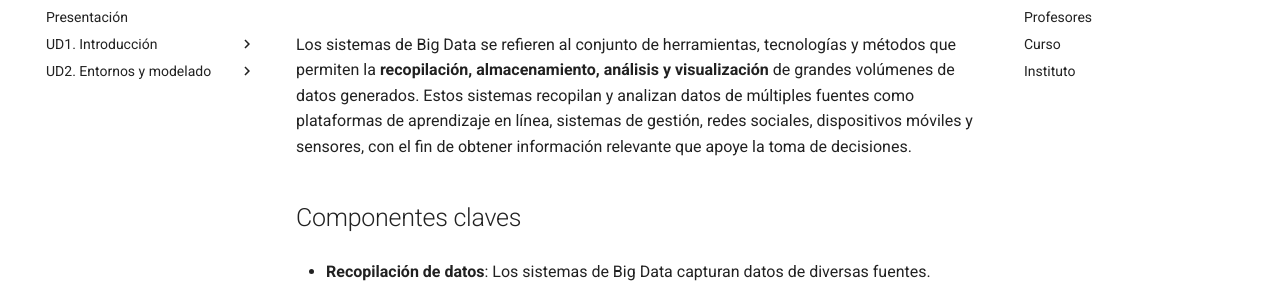
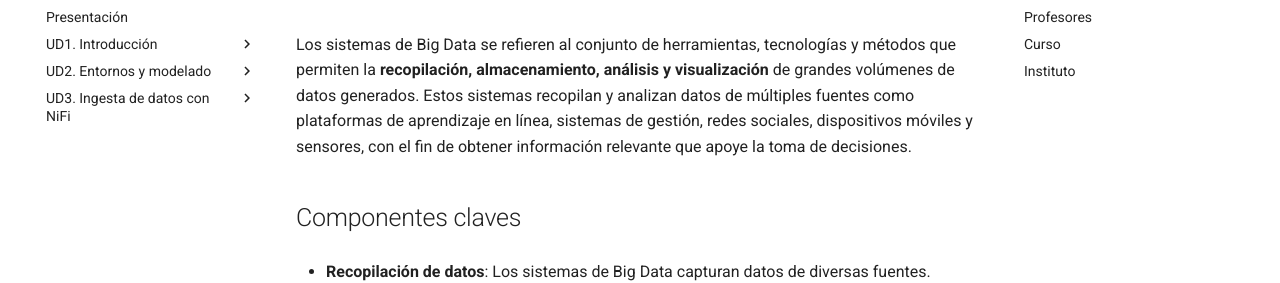
Before and after one commit to jorsodom/bigdata-sb, an MkDocs documentation site: the page built from docs/index.md, in a window 1280 px wide. Shown: the part 148-431 px from the top of the page. Built offline with MkDocs 1.6.1 and Material for MkDocs 9.7.7, drawn with Linux system fonts in a browser that asks for light colours; some of the changed lines change nothing that is shown.

Commit message:
update habilitar nifi intro

```diff
--- a/mkdocs.yml
+++ b/mkdocs.yml
@@ -21,11 +21,10 @@ nav:
   - UD2. Entornos y modelado:
       - Tipos de entornos y arquitecturas de datos: multidimensional/entornos.md
       - Modelo multidimensional (OLAP): multidimensional/multidimensional.md
-  #- Multidimensional: multidimensional/multidimensional.md
-  #- Ingesta de datos con NiFi:
-  #  - Introducción: nifi/nifiIntroduccion.md
+  - UD3. Ingesta de datos con NiFi:
+      - Introducción: nifi/nifiIntroduccion.md
   #  - Práctica 1: nifi/nifiPractica1.md
-  #  - Práctica 2: nifi/nifiPracticacd 2.md
+  #  - Práctica 2: nifi/nifiPractica2.md
   #  - Práctica 3: nifi/nifiPractica3.md
   #  - Práctica 4: nifi/nifiPractica4.md
   #  - Práctica 5: nifi/nifiPractica5.md
```
